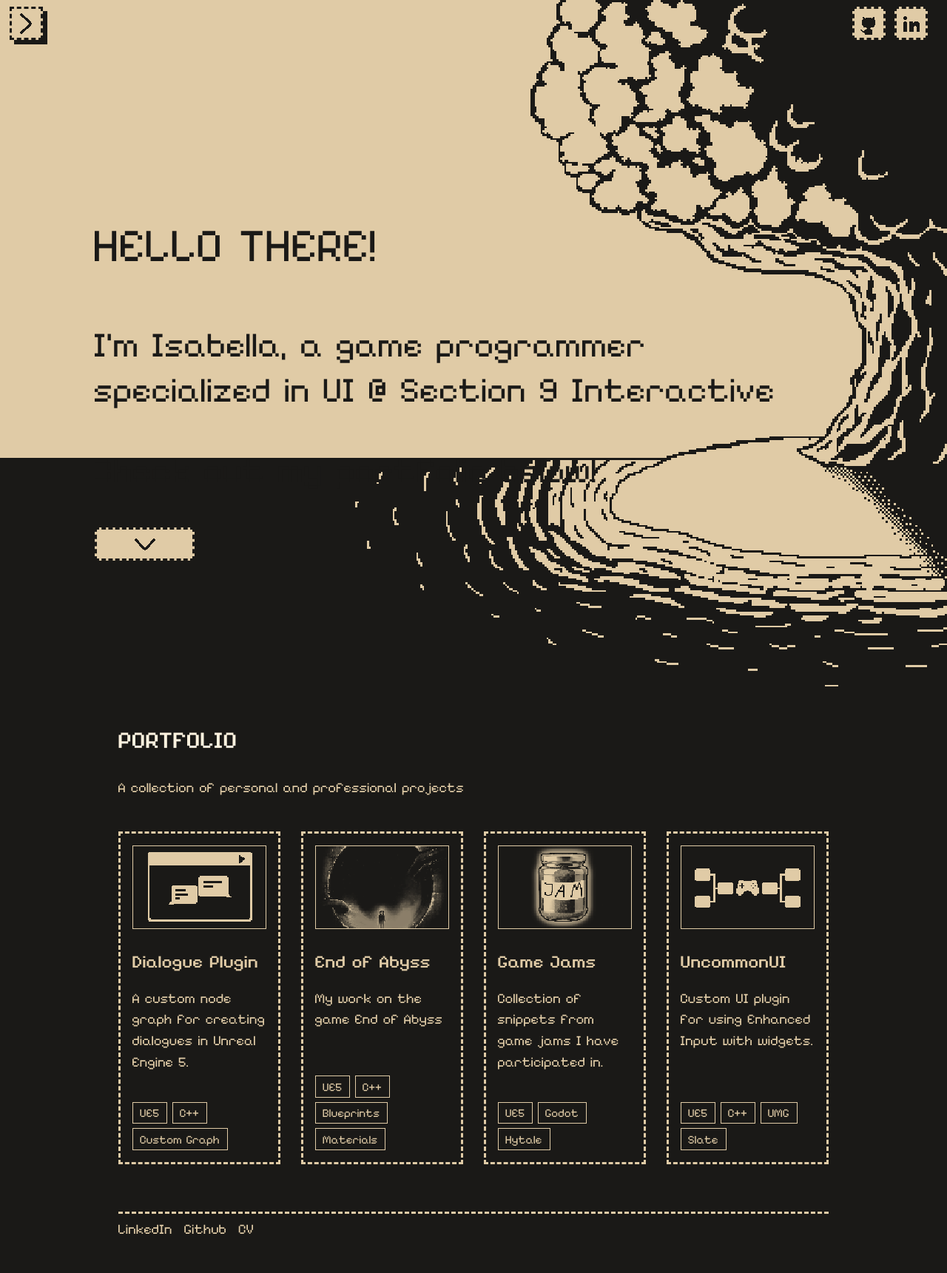
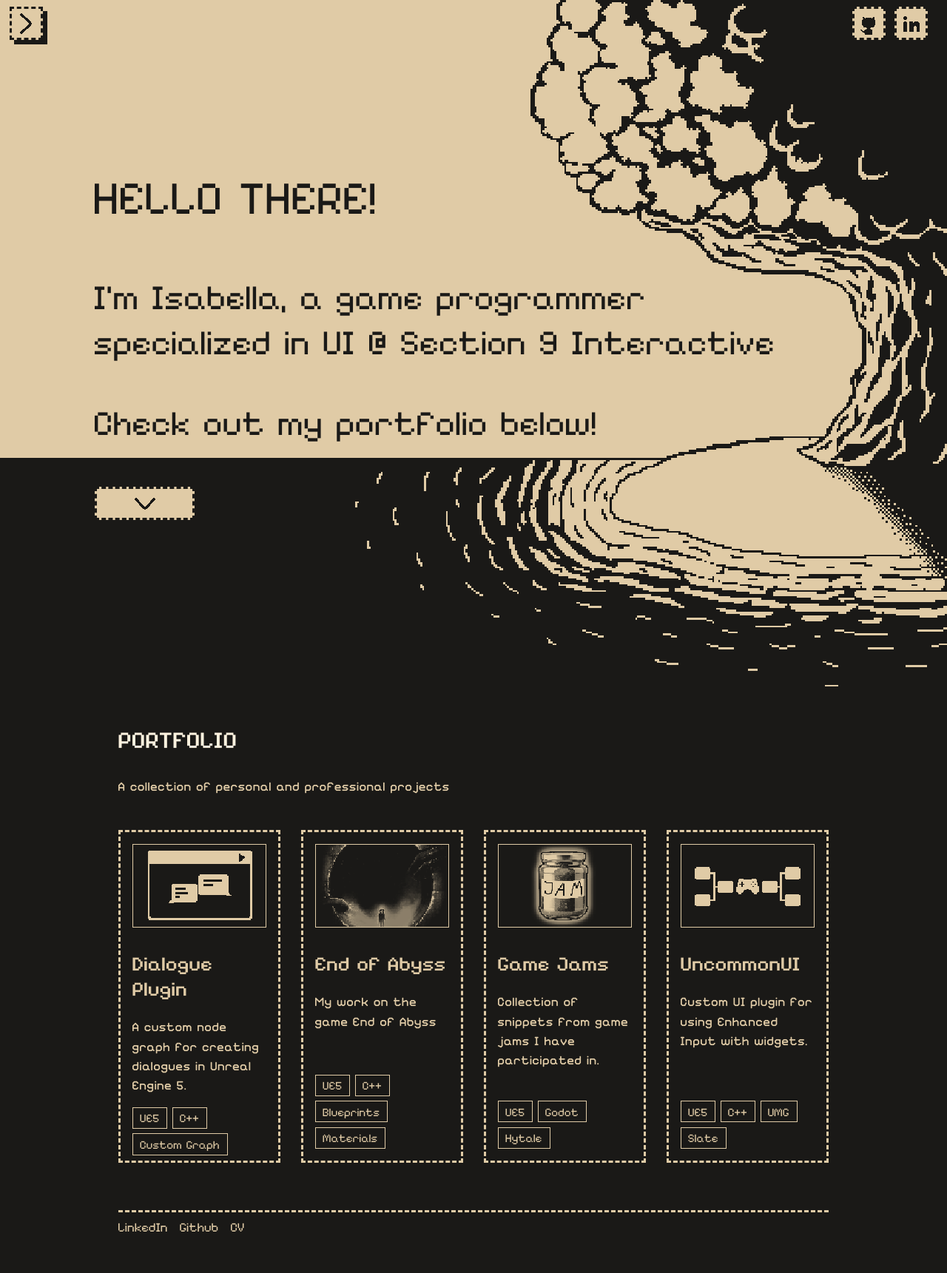
Before and after one commit to ParonAppel/paronappel.github.io, a Jekyll site: the page built from index.markdown, in a window 1280 px wide. Shown: the whole page at 74% size. Built offline with Jekyll 4.4.1, drawn with Linux system fonts in a browser that asks for light colours.

Commit message:
Font test
Pushed so I can view on phone

```diff
--- a/_layouts/index.html
+++ b/_layouts/index.html
@@ -4,20 +4,20 @@ layout: default
 <main>
 	<section id="indexTop" style="width: 100%">
             <div id="indexTopText">
-                <p style="font-size: 4rem; margin-left: 10%;">
+                <p class="topText" style="font-size: 4rem; margin-left: 10%;">
                     HELLO THERE!
                 </p>
-                <p style="font-size: 3rem; margin-left: 10%; margin-top: 0;">
+                <p class="topText" style="font-size: 3rem; margin-left: 10%;">
                     I'm Isabella, a game programmer <br>specialized in UI @ Section 9 Interactive
                 </p>
-                <p style="font-size: 3rem; margin-left: 10%; margin-top: 0;">
+                <p class="topText" style="font-size: 3rem; margin-left: 10%;">
                     Check out my portfolio below!
-            </p>
+                </p>
+             </div>
             <div class="headerButton" style="margin-left: 10%; width: calc(15vh);" onclick="scrollToProjects()">
                 <a class="headerButtonContent">
                     <img src="assets/theme/icon_toparrow.png" class="headerButtonImg upsideDown" alt="top arrow">
                 </a>
-
             </div>
     </section>
 
--- a/_sass/_base.scss
+++ b/_sass/_base.scss
@@ -8,7 +8,6 @@ body {
     color: var(--primary);
 
     font-size: var(--font_size_body);
-//   font-family: "Pixelify Sans", sans-serif;
     font-family: "Pixelklar", monospace;
     font-weight: normal;
     text-align: left;
@@ -26,6 +25,12 @@ h2
     font-size: var(--font_size_undertitle);
     color: var(--primary);
 
+}
+
+p {
+    font-family: "Pixelklar Smooth", monospace;
+    font-size: var(--font_size_body);
+    line-height: 1.4rem;
 }
 
 strong
@@ -113,8 +118,17 @@ section {
     image-rendering: -moz-crisp-edges;
     image-rendering: crisp-edges;
 
-    #indexTopText {align-items: center; padding-top: 25vh;}
+    #indexTopText {
+        align-items: center;
+        padding-top: 25vh;
+    }
 
+    .topText {
+        color: var(--background);
+        font-family: "Pixelklar", monospace;
+        margin-top: 0;
+        line-height: normal;
+    }
 }
 
 @media (max-width: 700px) {
@@ -124,6 +138,13 @@ section {
         padding: calc(100vw * 355 / 480) 1.25rem 2rem;
 
         #indexTopText {align-items: center; padding-top: 0px;}
+
+        .topText {
+            color: var(--primary);
+            font-family: "Pixelklar", monospace;
+            margin-top: 0;
+            line-height: normal;
+        }
     }
 }
 
--- a/_sass/_variables.scss
+++ b/_sass/_variables.scss
@@ -13,7 +13,7 @@
     --phone_width: 700px;
 
     --font_size_title: 2rem;
-    --font_size_undertitle: 1.5rem;
-    --font_size_body: 1.2rem;
+    --font_size_undertitle: 1.7rem;
+    --font_size_body: 1.1rem;
     --font_size_details: 1.0rem;
 }
--- a/assets/css/endOfAbyss.scss
+++ b/assets/css/endOfAbyss.scss
@@ -72,13 +72,13 @@
 clip-path: inset(0 -100vmax);
 
 // Elements
-font-family: "Saira",
-sans-serif;
+font-family: "Saira", sans-serif;
 
 p {
   color: var(--primary);
   text-shadow:
     0 0 6px color-mix(in srgb, var(--primary) 60%, transparent);
+  font-family: "Saira", sans-serif;
 }
 
 h1 {
--- a/assets/css/main.scss
+++ b/assets/css/main.scss
@@ -12,5 +12,18 @@
   font-weight: 700;
   font-display: swap;
 }
+@font-face {
+  font-family: "Pixelklar Smooth";
+  src: url("/assets/fonts/PixelklarStraight-Regular.woff") format("woff");
+  font-weight: 400;
+  font-display: swap;
+}
+@font-face {
+  font-family: "Pixelklar Smooth";
+  src: url("/assets/fonts/PixelklarStraight-Bold.woff") format("woff");
+  font-weight: 700;
+  font-display: swap;
+}
+
 
 @import "variables", "base", "components", "scrollbar", "header";
```
Also changed, not shown: assets/fonts/PixelklarStraight-Bold.woff (added), assets/fonts/PixelklarStraight-Regular.woff (added).
